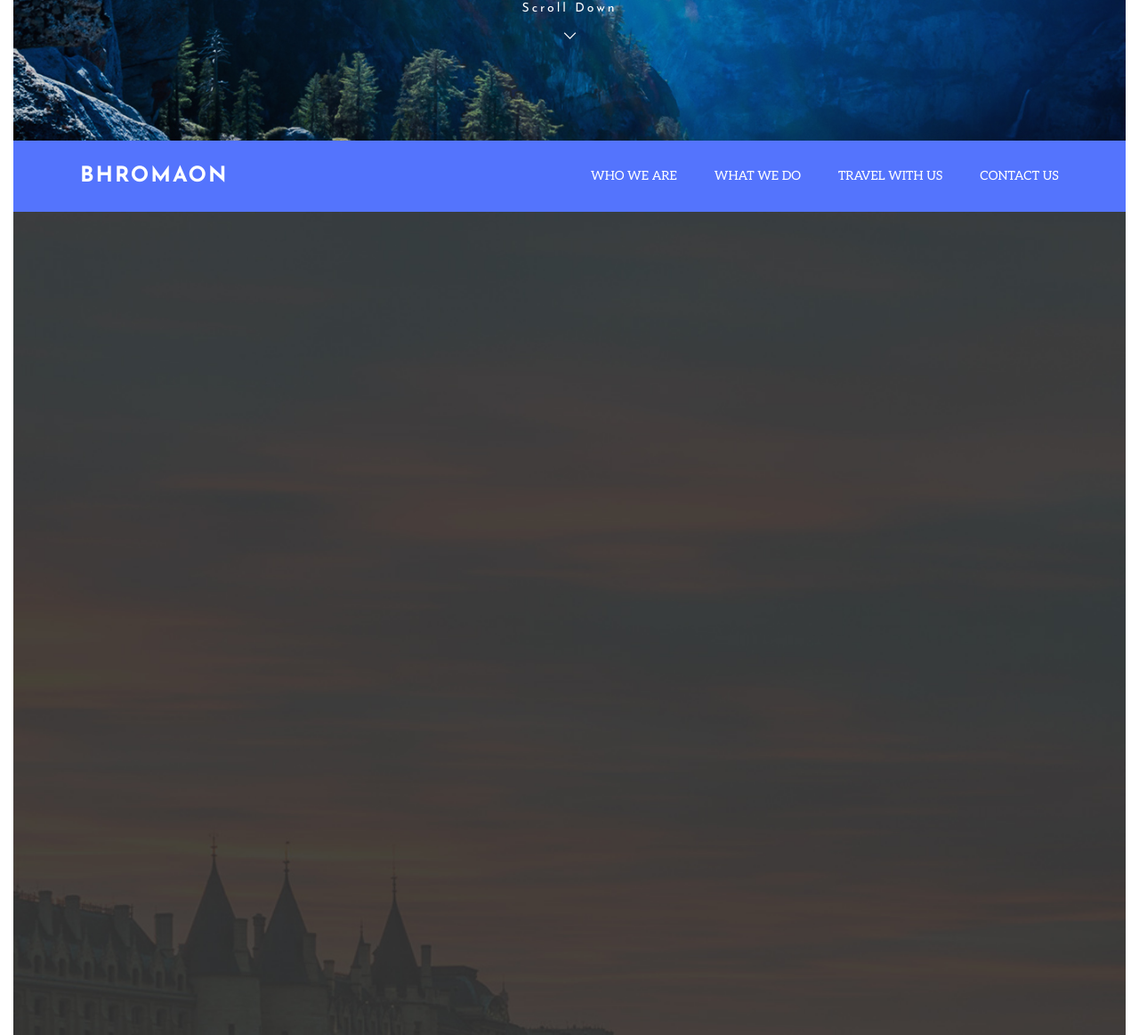
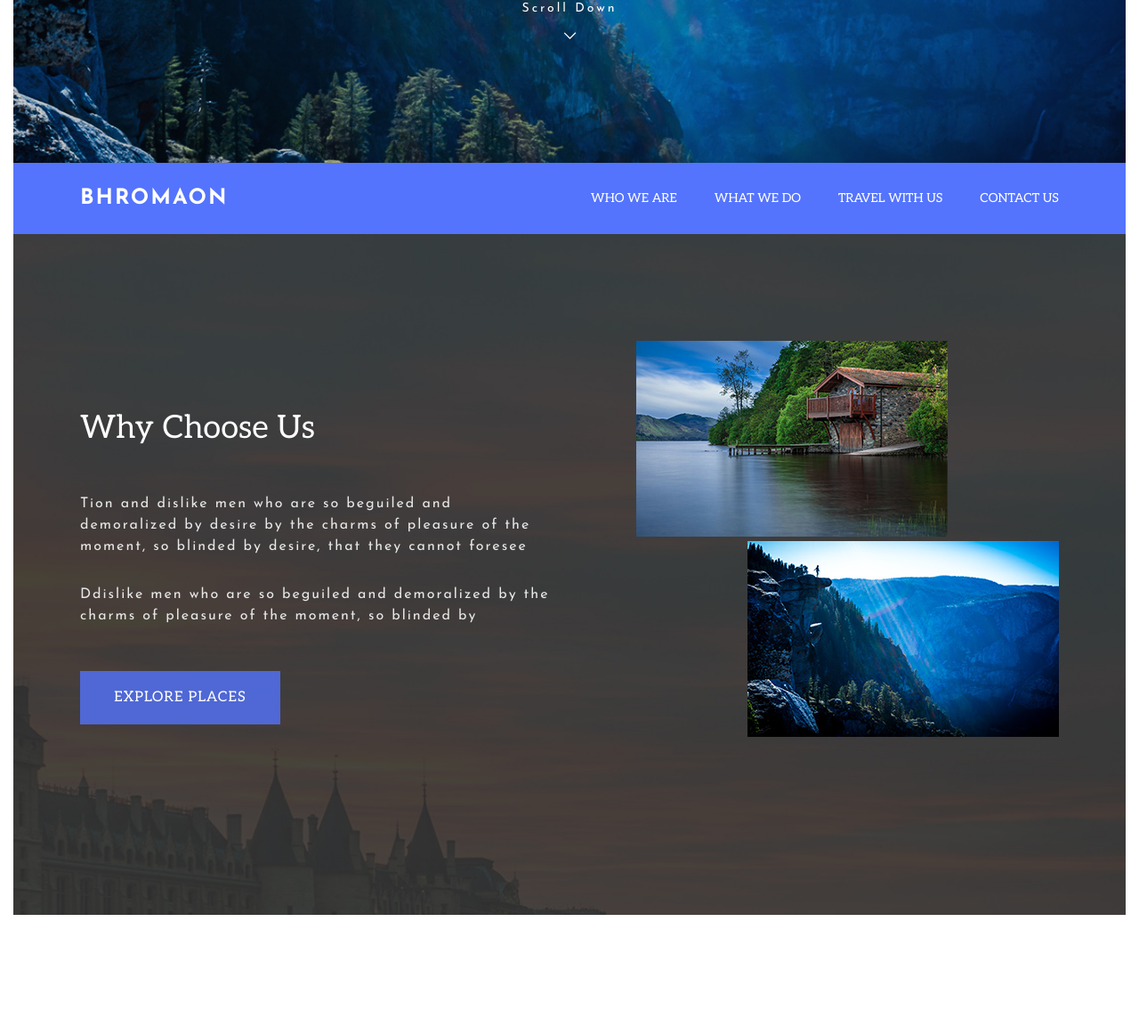
Before and after one commit to sashakolachko/travel-more, a plain HTML site: page index.html in a window 1280 px wide. Shown: the part 597-1760 px from the top of the page at 89% size. After the commit the page ends 1640 px from the top, so only its background shows below. Drawn offline with Linux system fonts and the light colour scheme.

Commit message:
why us block is done

```diff
--- a/css/style.scss
+++ b/css/style.scss
@@ -5,6 +5,9 @@ $white-text-color: #fff;
 $button-hover-color: rgba(4, 31, 74, 0.95);
 $button-hover-shadow: 3px 2px 30px 2px $button-hover-color;
 $light-blue-color: #5474fd;
+$light-blue-color-opacity: rgba(83, 115, 252, 0.8);
+$josefin-font: 'Josefin Sans', sans-serif;
+$aleo-font: 'Aleo', serif;
 
 
 .body{
@@ -18,12 +21,12 @@ $light-blue-color: #5474fd;
 .banner{
   background: url("../images/bg.jpg") 50% no-repeat;
   background-size: cover;
-  height: 740px;
-  font-family: 'Josefin Sans', sans-serif;
+  font-family: $josefin-font;
   color: $white-text-color;
 
   &__cotainer{
     padding-top: 265px;
+    padding-bottom: 135px;
     display: flex;
     flex-direction: column;
     align-items: center;
@@ -74,7 +77,7 @@ $light-blue-color: #5474fd;
   font-size: 14px;
   letter-spacing: 3px;
   color: #999999;
-  font-family: 'Josefin Sans', sans-serif;
+  font-family: $josefin-font;
   width: 100%;
   text-align: center;
 }
@@ -93,7 +96,7 @@ $light-blue-color: #5474fd;
   font-size: 14px;
   letter-spacing: 1px;
   color: $white-text-color;
-  font-family: 'Aleo', serif;
+  font-family: $aleo-font;
   font-weight: 400;
   margin-right: 13px;
 }
@@ -109,7 +112,7 @@ $light-blue-color: #5474fd;
   height: 80px;
   width: 100%;
   background-color: $light-blue-color;
-  font-family: 'Josefin Sans', sans-serif;
+  font-family: $josefin-font;
 
   &__container{
     display: flex;
@@ -133,7 +136,7 @@ $light-blue-color: #5474fd;
 .nav__item{
   font-size: 14px;
   color: $white-text-color;
-  font-family: 'Aleo', serif;
+  font-family: $aleo-font;
   font-weight: 400;
   text-transform: uppercase;
 
@@ -152,11 +155,62 @@ $light-blue-color: #5474fd;
 .why-us{
   background: url("../images/why-bg.jpg") 50% no-repeat;
   background-size: cover;
-  height: 685px;
   padding: 120px 0;
 
   &__container{
     display: flex;
     justify-content: space-between;
   }
+
+  &__info{
+    width: 530px;
+    height: 445px;
+    padding-top: 80px;
+
+  }
+  &__photo-box{
+    display: flex;
+    flex-direction: column;
+    justify-content: space-between;
+    width: 475px;
+    height: 445px;
+
+  }
 }
+.info__tittle{
+  font-size: 36px;
+  color: $white-text-color;
+  font-family: $aleo-font;
+  font-weight: 400;
+  margin-bottom: 55px;
+}
+.info__description{
+  margin-top: 30px;
+  font-size: 16px;
+  letter-spacing: 2px;
+  line-height: 1.5;
+  color: #e8e8e8;
+  font-family: $josefin-font;
+}
+.photo-box__first-image {
+  align-self: flex-start;
+}
+.photo-box__second-image {
+  align-self:flex-end;
+}
+.info__button {
+  display: flex;
+  justify-content: center;
+  align-items: center;
+  width: 225px;
+  height: 60px;
+  background-color: $light-blue-color-opacity;
+  margin-top: 50px;
+
+  font-size: 16px;
+  letter-spacing: 1px;
+  color: $white-text-color;
+  font-family: $aleo-font;
+  font-weight: 400;
+  text-transform: uppercase;
+}
--- a/index.html
+++ b/index.html
@@ -24,7 +24,11 @@
 
           <div class="banner__scroll-box">
             <p class="scroll-box__text">Scroll Down</p>
-            <a href="#header"><img src="images/scroll.png" alt="scroll icon"></a>
+            <a href="#why-us">
+              <svg xmlns="http://www.w3.org/2000/svg" width="15" height="8" viewBox="0 0 15 8">
+              <g><g><path fill="#fff" d="M4.125 4.651L.75 1.276l.844-.844L7.5 6.34 13.406.362l.844.844-6.75 6.82-.844-.843z"/></g></g>
+              </svg>
+            </a>
           </div>
 
         </section>
@@ -51,9 +55,18 @@
 
       </header>
 
-      <article class="why-us">
+      <article id="why-us" class="why-us">
         <section class="why-us__container container">
-
+          <div class="why-us__info">
+            <h2 class="info__tittle">Why Choose Us</h2>
+            <p class="info__description">Tion and dislike men who are so beguiled and demoralized by desire by the charms of pleasure of the moment, so blinded by desire, that they cannot foresee</p>
+            <p class="info__description">Ddislike men who are so beguiled and demoralized by the charms of pleasure of the moment, so blinded by </p>
+            <a class="info__button" href="#">Explore Places</a>
+          </div>
+          <div class="why-us__photo-box">
+            <img class="photo-box__first-image" src="images/im1.jpg" alt="nature image">
+            <img class="photo-box__second-image"  src="images/im2.jpg" alt="nature image">
+          </div>
         </section>
 
       </article>
```
Also changed, not shown: css/style.min.css, images/im1.jpg (added), images/im2.jpg (added), images/scroll.png (deleted).
